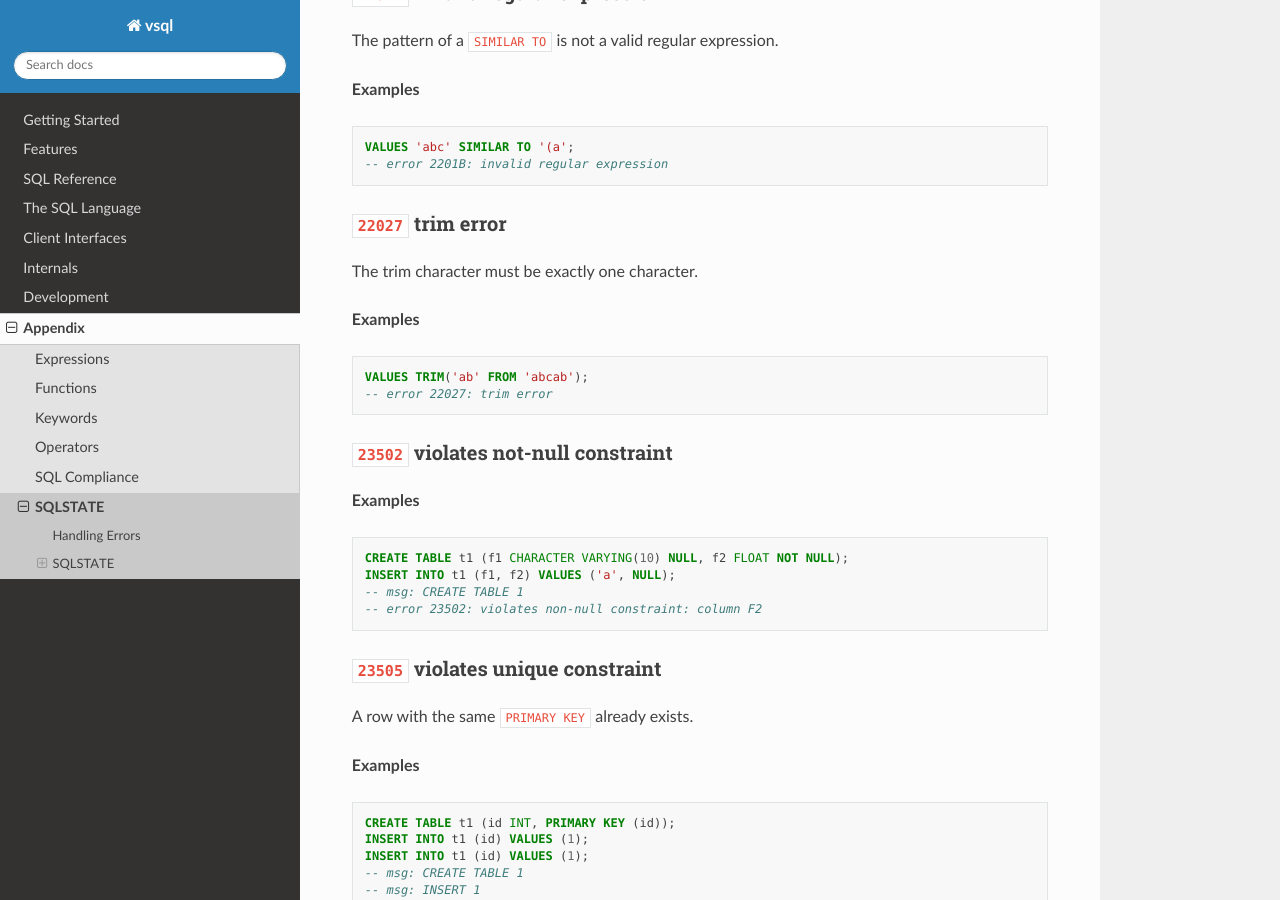
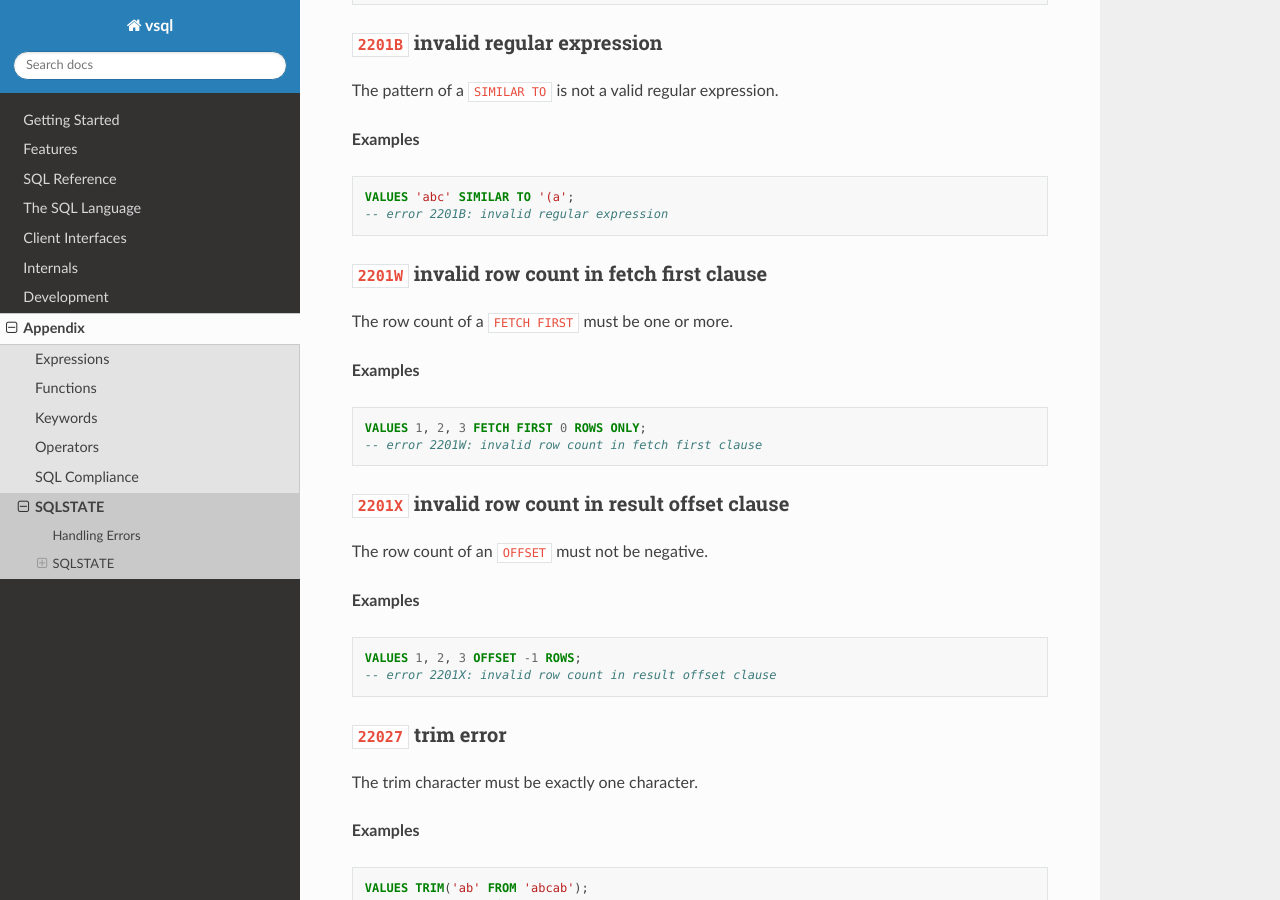
Before and after one commit to elliotchance/vsql, a Sphinx documentation site: the page built from docs/sqlstate.rst, in a window 1280 px wide and 900 px high, scrolled down 4147 px. Built offline with Sphinx 7.4.7 and the Read the Docs theme 3.1.0, drawn with Linux system fonts in a browser that asks for light colours; some of the changed text lies outside the part shown.

Commit message:
OFFSET: Reject invalid OFFSET and FETCH FIRST row counts
A negative OFFSET or FETCH FIRST count crashed the process with a slice
bounds panic. 7.17 General Rules 6b and 7c now apply: an OFFSET below 0
raises 2201X (invalid row count in result offset clause) and a FETCH FIRST
below 1 raises 2201W (invalid row count in fetch first clause). That means
FETCH FIRST 0 ROWS ONLY is now an error instead of returning no rows. A NULL
parameter raises the same errors.

Syntax Rules 29 and 30 require both counts to be an exact numeric with scale
0, so OFFSET 1.5 ROWS and OFFSET 'a' ROWS are now syntax errors (42601)
instead of being truncated or treated as 0. A host parameter is assigned to
that type, so it may be any numeric value that is a whole number. Clients
commonly bind numbers as DOUBLE PRECISION, and that keeps working.

OFFSET 1 ROW FETCH FIRST 9223372036854775807 ROWS ONLY overflowed when the
two counts were added together, which also crashed. The bounds check no
longer adds them.

SQL F857, F858, F860, F861, F862, F865

Fixes #299

Co-Authored-By: Claude Opus 5.5 <noreply@anthropic.com>

```diff
--- a/docs/sqlstate.rst
+++ b/docs/sqlstate.rst
@@ -185,6 +185,30 @@ The pattern of a ``SIMILAR TO`` is not a valid regular expression.
 
   VALUES 'abc' SIMILAR TO '(a';
   -- error 2201B: invalid regular expression
+
+``2201W`` invalid row count in fetch first clause
+^^^^^^^^^^^^^^^^^^^^^^^^^^^^^^^^^^^^^^^^^^^^^^^^^
+
+The row count of a ``FETCH FIRST`` must be one or more.
+
+**Examples**
+
+.. code-block:: sql
+
+  VALUES 1, 2, 3 FETCH FIRST 0 ROWS ONLY;
+  -- error 2201W: invalid row count in fetch first clause
+
+``2201X`` invalid row count in result offset clause
+^^^^^^^^^^^^^^^^^^^^^^^^^^^^^^^^^^^^^^^^^^^^^^^^^^^
+
+The row count of an ``OFFSET`` must not be negative.
+
+**Examples**
+
+.. code-block:: sql
+
+  VALUES 1, 2, 3 OFFSET -1 ROWS;
+  -- error 2201X: invalid row count in result offset clause
 
 ``22027`` trim error
 ^^^^^^^^^^^^^^^^^^^^
```
Also changed, not shown: docs/select.rst (+9 -0 lines), 3 other files.
